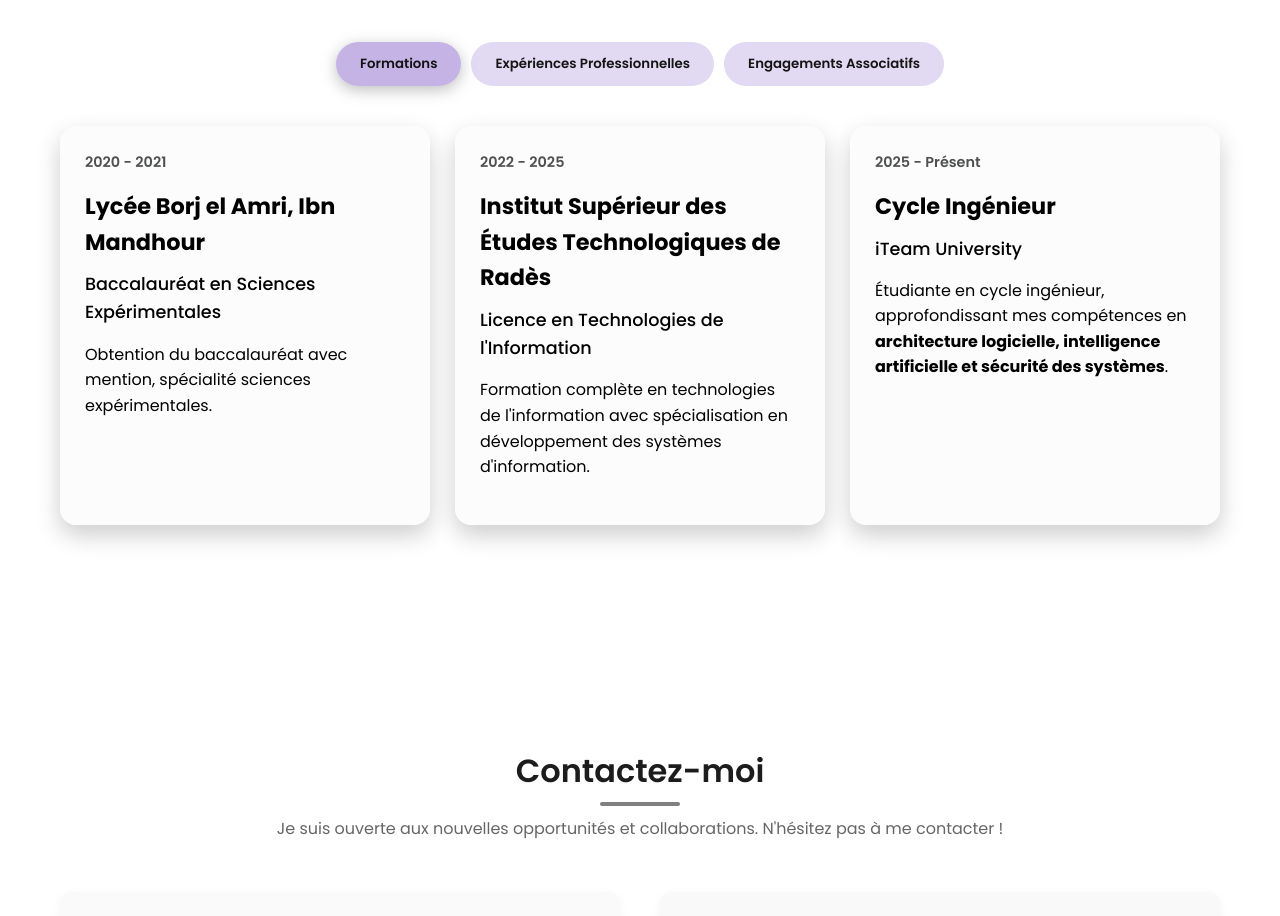
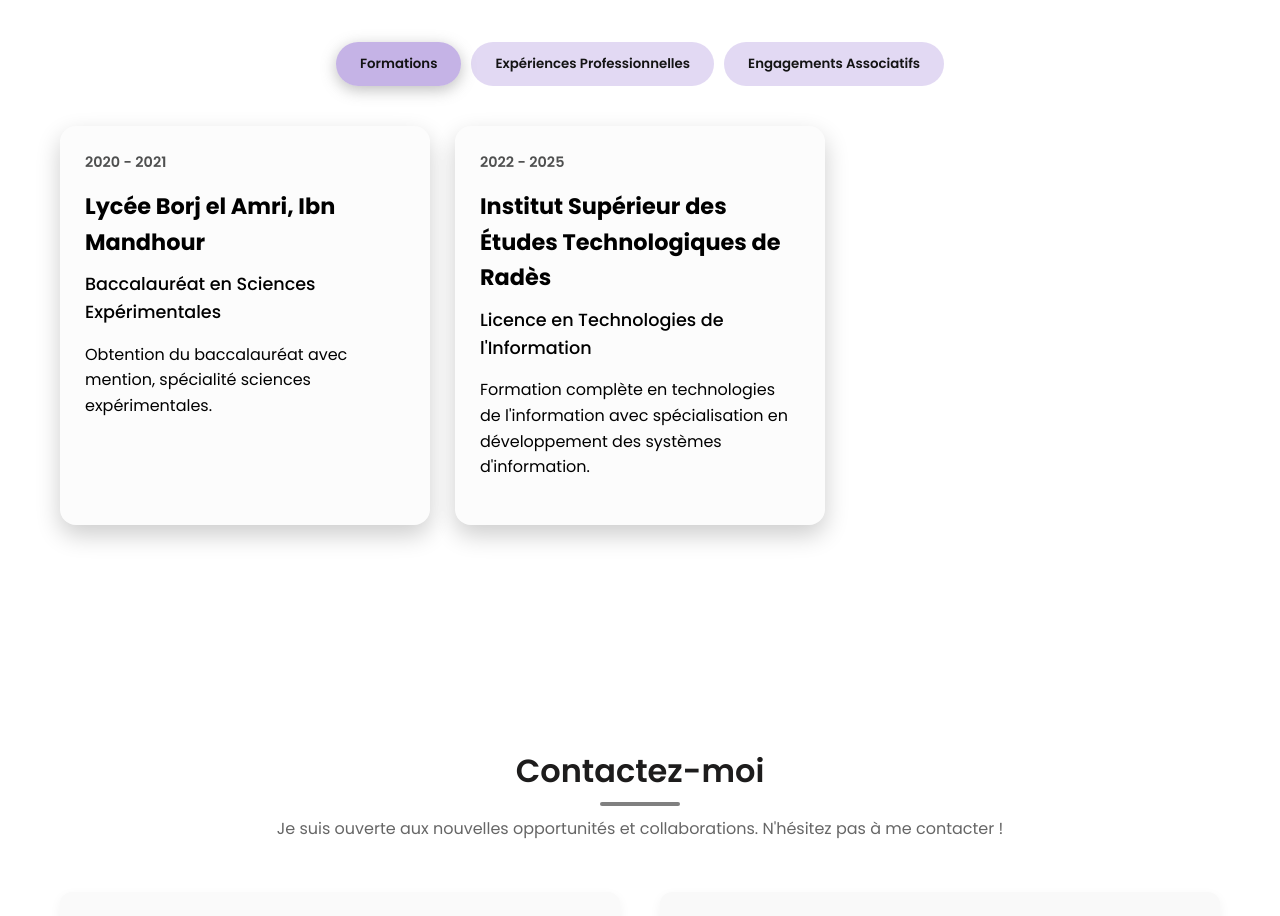
Before and after one commit to Mariemjlassi/MyPortfolio, an Angular app: page / in a window 1280 px wide. Shown: the part 4110-5026 px from the top of the page. Built offline with nearby package versions, Linux system fonts and the light colour scheme.

Commit message:
portfolio

```diff
--- a/src/app/components/education/education.component.html
+++ b/src/app/components/education/education.component.html
@@ -39,7 +39,7 @@
 
       </div>
 
-      <div class="education-card">
+      <!--<div class="education-card">
         <div class="card-period">2025 - Présent</div>
         <h3 class="card-title">Cycle Ingénieur</h3>
         <h4 class="card-subtitle">iTeam University</h4>
@@ -48,7 +48,7 @@
           <strong>architecture logicielle, intelligence artificielle et sécurité des systèmes</strong>.
         </p>
 
-      </div>
+      </div>-->
     </div>
   </div>
 
```
